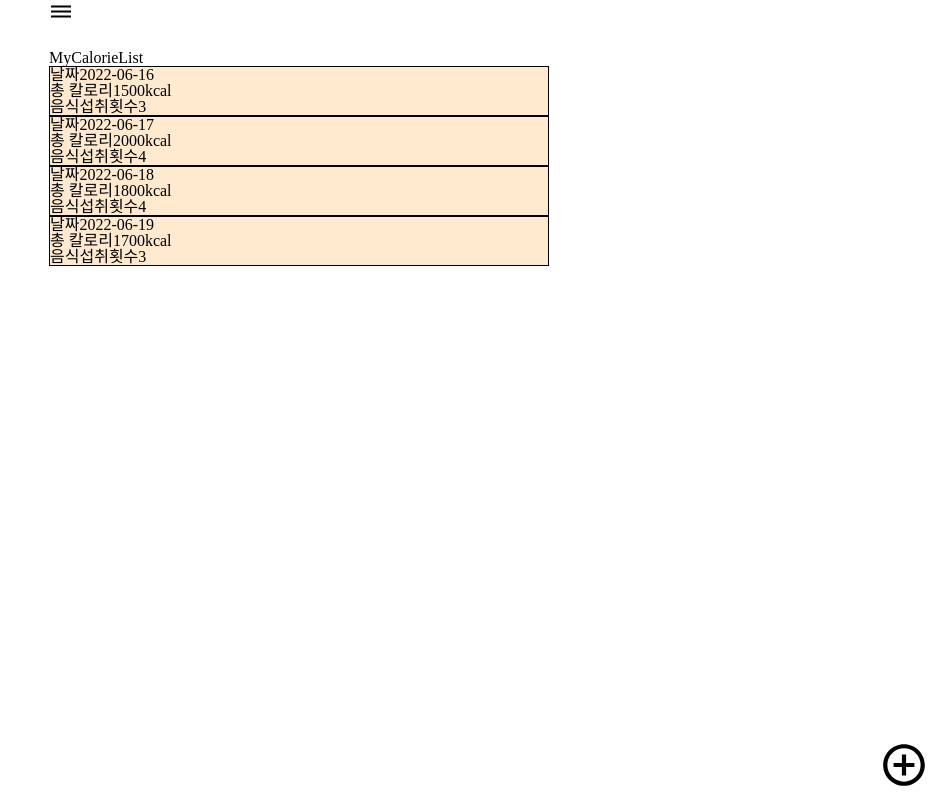
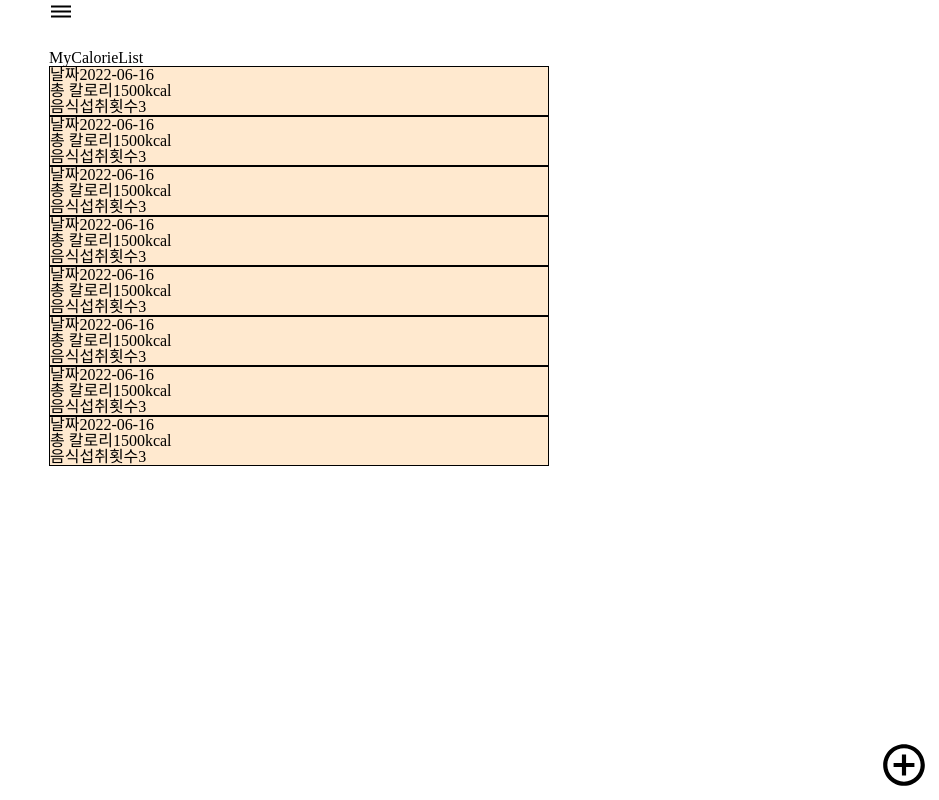
Before and after one commit to lbsyh1/calorie, a React app: page /my-calories in a window 1280 px wide. Shown: the whole page, without its empty margins (341-1280 px from the left). Built offline with nearby package versions, Linux system fonts and the light colour scheme; the HTML template or start-up script is replaced by a standard one.

Commit message:
feat:map함수 추가

```diff
--- a/src/components/Box.js
+++ b/src/components/Box.js
@@ -4,14 +4,21 @@ const Wrapper = styled.div`
   border: 1px solid black;
   background: #ffe9cf;
 `;
-const Box = (props) => {
+
+const Box = ({
+  description,
+  calories,
+  date,
+  totalCalories,
+  numberOfIntakes,
+}) => {
   return (
     <Wrapper>
-      <h1>{props.description}</h1>
-      <p>{props.calories}</p>
-      <p>날짜{props.date}</p>
-      <p>총 칼로리{props.totalCalories}</p>
-      <p>음식섭취횟수{props.numberOfIntakes}</p>
+      <h1>{description}</h1>
+      <p>{calories}</p>
+      {date && <p>날짜{date}</p>}
+      {totalCalories && <p>총 칼로리{totalCalories}</p>}
+      {numberOfIntakes && <p>음식섭취횟수{numberOfIntakes}</p>}
     </Wrapper>
   );
 };
--- a/src/page/MyCalorieList.js
+++ b/src/page/MyCalorieList.js
@@ -22,15 +22,28 @@ export default function () {
   const goToEdit = () => {
     navigate("/my-calories/edit");
   };
-
+  const calories = [
+    { date: "2022-06-16", totalCalories: "1500kcal", numberOfIntakes: "3" },
+    { date: "2022-06-16", totalCalories: "1500kcal", numberOfIntakes: "3" },
+    { date: "2022-06-16", totalCalories: "1500kcal", numberOfIntakes: "3" },
+    { date: "2022-06-16", totalCalories: "1500kcal", numberOfIntakes: "3" },
+    { date: "2022-06-16", totalCalories: "1500kcal", numberOfIntakes: "3" },
+    { date: "2022-06-16", totalCalories: "1500kcal", numberOfIntakes: "3" },
+    { date: "2022-06-16", totalCalories: "1500kcal", numberOfIntakes: "3" },
+    { date: "2022-06-16", totalCalories: "1500kcal", numberOfIntakes: "3" },
+  ];
   return (
     <Wrapper>
       <p>MyCalorieList</p>
       <BoxWrapper>
-        <Box date="2022-06-16" totalCalories="1500kcal" numberOfIntakes="3" />
-        <Box date="2022-06-17" totalCalories="2000kcal" numberOfIntakes="4" />
-        <Box date="2022-06-18" totalCalories="1800kcal" numberOfIntakes="4" />
-        <Box date="2022-06-19" totalCalories="1700kcal" numberOfIntakes="3" />
+        {calories.map(({ date, totalCalories, numberOfIntakes }, i) => (
+          <Box
+            key={`calorie-card-${i}`}
+            date={date}
+            totalCalories={totalCalories}
+            numberOfIntakes={numberOfIntakes}
+          />
+        ))}
       </BoxWrapper>
 
       <Icon>
```
